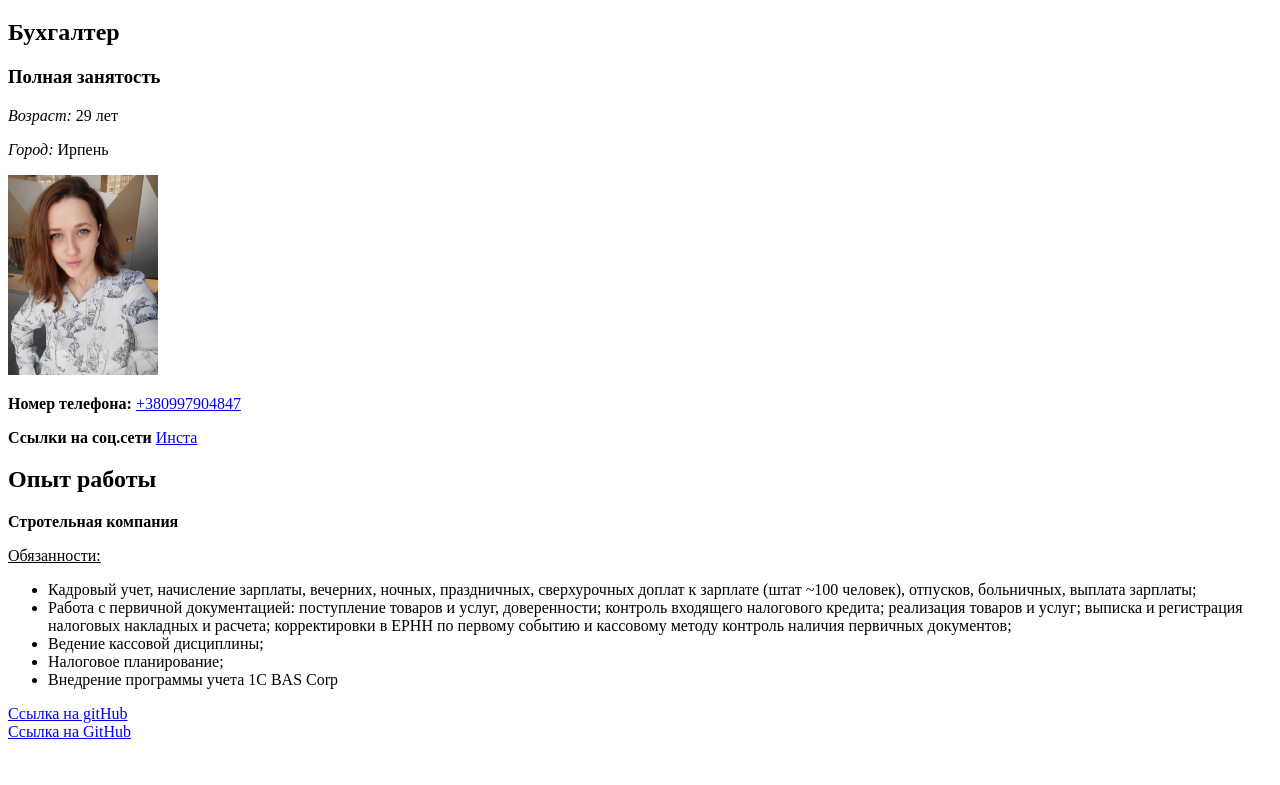
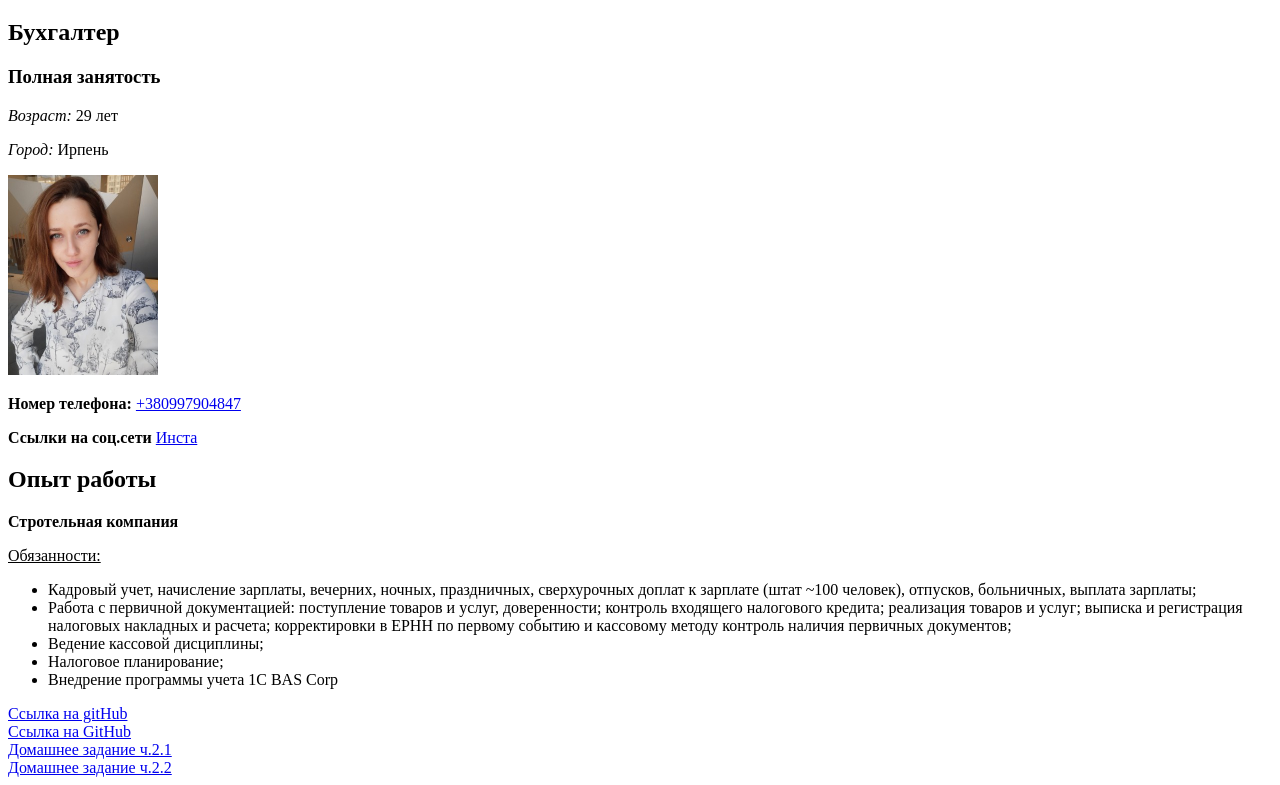
Before and after one commit to Aleksandra1234/Homework_1, a plain HTML site: page index.html in a window 1280 px wide. Shown: the part 61-846 px from the top of the page. Before the commit the page ends 810 px from the top, so only its background shows below. Drawn offline with Linux system fonts and the light colour scheme.

Commit message:
added links in new branch

```diff
--- a/index.html
+++ b/index.html
@@ -37,6 +37,8 @@
                 <li>Внедрение программы учета 1С BAS Corp</li>
              </ul>
              <a href="https://aleksandra1234.github.io/Homework_1/">Ссылка на gitHub</a> <br>
-             <a href="https://github.com/Aleksandra1234/Homework_1.git">Ссылка на GitHub</a>
+             <a href="https://github.com/Aleksandra1234/Homework_1.git">Ссылка на GitHub</a><br>
+             <a href="https://aleksandra1234.github.io/Homework_2.1-links/">Домашнее задание ч.2.1</a><br>
+             <a href="https://aleksandra1234.github.io/Homework_2.2_links/">Домашнее задание ч.2.2</a>
         </body>
 </html>
```
